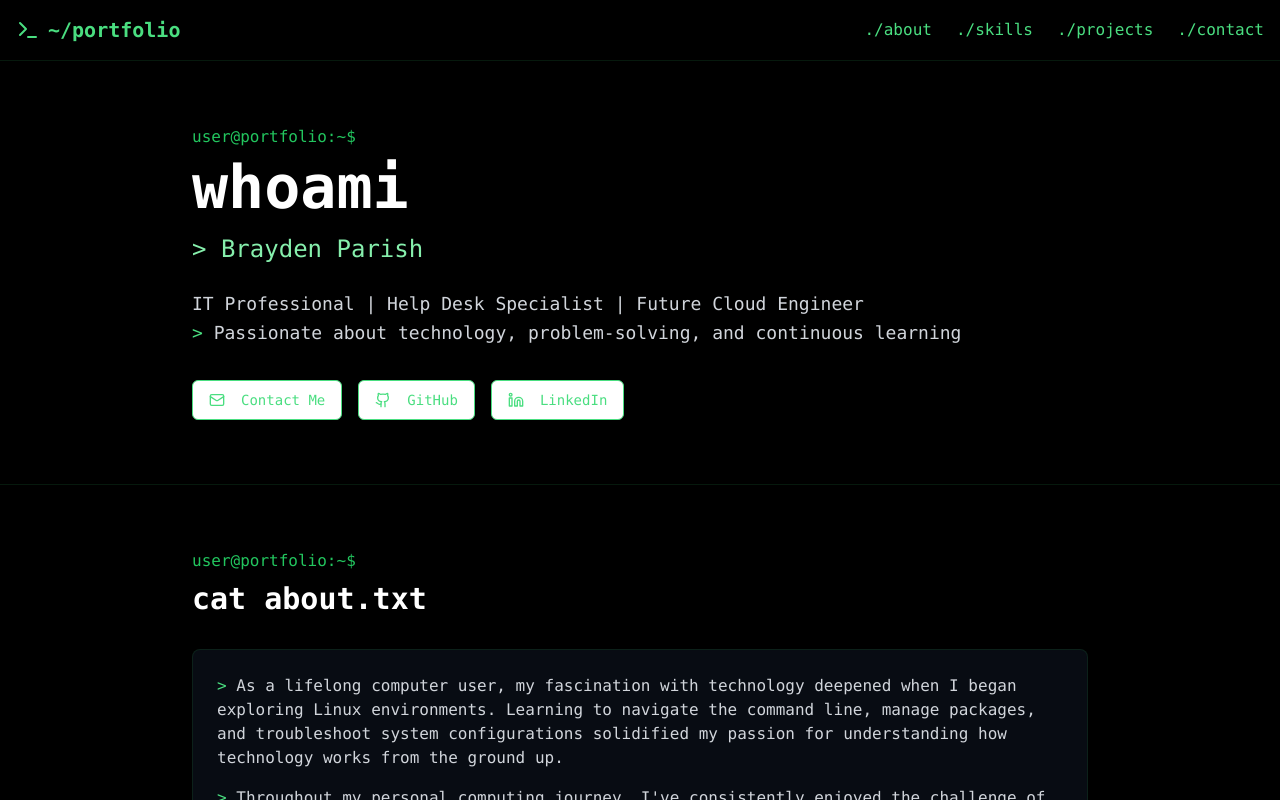
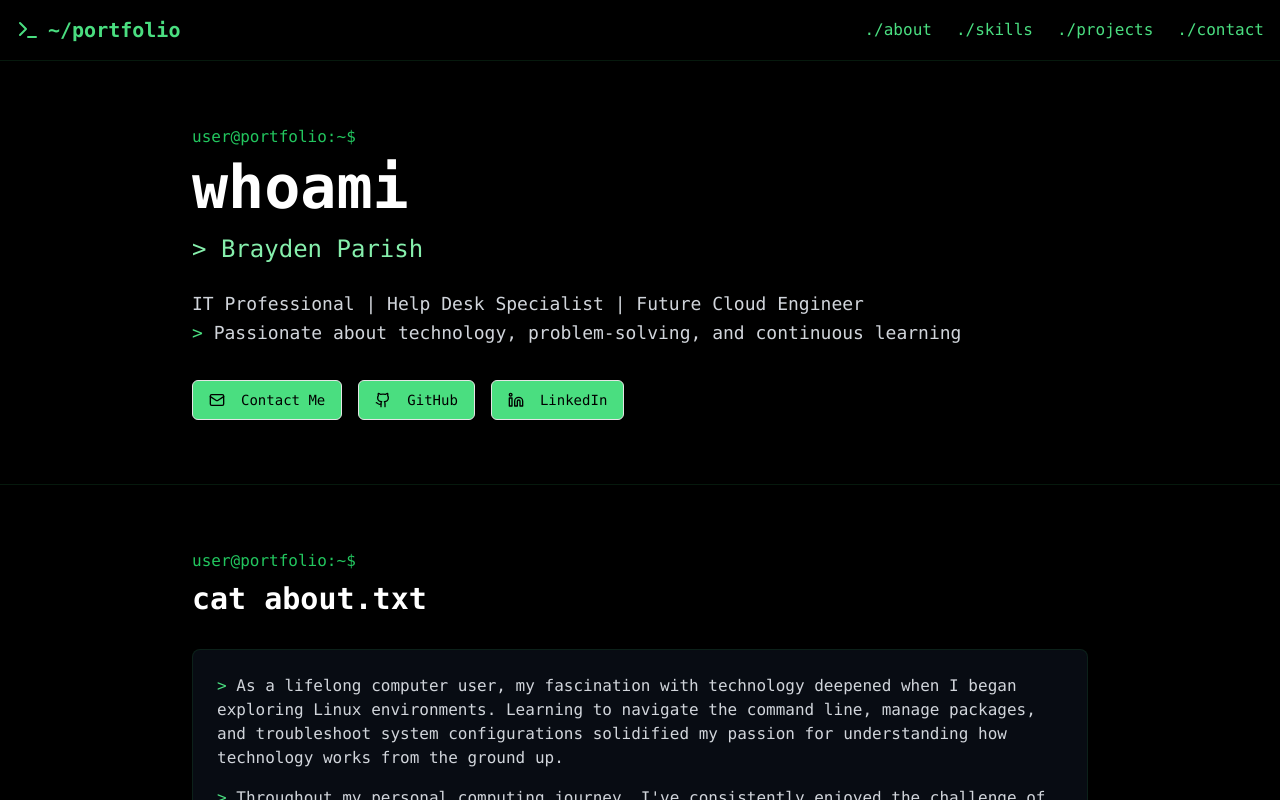
Before and after one commit to BraydenParish/Portfolio, a Next.js app: page / in a window 1280 px wide. Shown: the top 800 px of the page. Built offline with nearby package versions, Linux system fonts and the light colour scheme.

Commit message:
Changing the colors of buttons.

```diff
--- a/app/page.tsx
+++ b/app/page.tsx
@@ -49,15 +49,15 @@ export default function Portfolio() {
           </div>
 
           <div className="flex flex-wrap gap-4">
-            <Button variant="outline" className="border-green-400 text-green-400 hover:bg-green-400 hover:text-black">
+            <Button variant="outline" className="bg-green-400 text-black hover:bg-green-400 hover:text-black">
               <Mail className="w-4 h-4 mr-2" />
               Contact Me
             </Button>
-            <Button variant="outline" className="border-green-400 text-green-400 hover:bg-green-400 hover:text-black">
+            <Button variant="outline" className="bg-green-400 text-black hover:bg-green-400 hover:text-black">
               <Github className="w-4 h-4 mr-2" />
               GitHub
             </Button>
-            <Button variant="outline" className="border-green-400 text-green-400 hover:bg-green-400 hover:text-black">
+            <Button variant="outline" className="bg-green-400 text-black hover:bg-green-400 hover:text-black">
               <Linkedin className="w-4 h-4 mr-2" />
               LinkedIn
             </Button>
```
